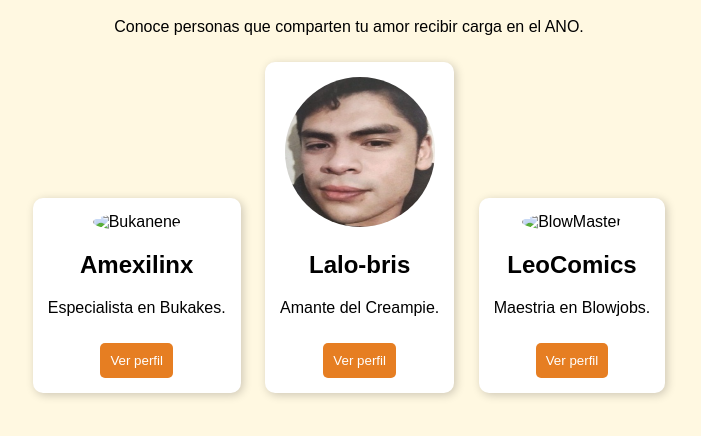
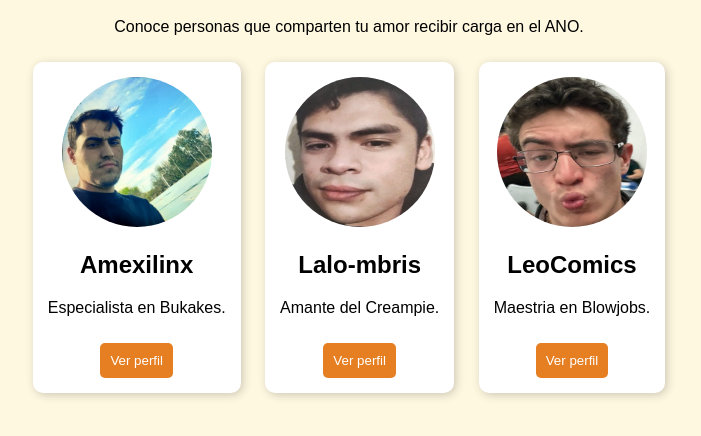
Before and after one commit to DarthMalgus/k.github.io, a plain HTML site: page index.html in a window 1280 px wide. Shown: the part 90-526 px from the top of the page, without its empty margins (291-992 px from the left). Drawn offline with Linux system fonts and the light colour scheme.

Commit message:
Update index.html

```diff
--- a/index.html
+++ b/index.html
@@ -50,7 +50,7 @@
         <p>Conoce personas que comparten tu amor recibir carga en el ANO.</p>
 
         <div class="profile">
-            <img src="Amezola.jpg" alt="Bukanene">
+            <img src="Amezola.jpeg" alt="Bukanene">
             <h2>Amexilinx</h2>
             <p>Especialista en Bukakes.</p>
             <button>Ver perfil</button>
@@ -58,13 +58,13 @@
 
         <div class="profile">
             <img src="Lalo.jpg" alt="CreamBoy">
-            <h2>Lalo-bris</h2>
+            <h2>Lalo-mbris</h2>
             <p>Amante del Creampie.</p>
             <button>Ver perfil</button>
         </div>
 
         <div class="profile">
-            <img src="Leo.jpg" alt="BlowMaster">
+            <img src="Leo.jpeg" alt="BlowMaster">
             <h2>LeoComics</h2>
             <p>Maestria en Blowjobs.</p>
             <button>Ver perfil</button>
```
